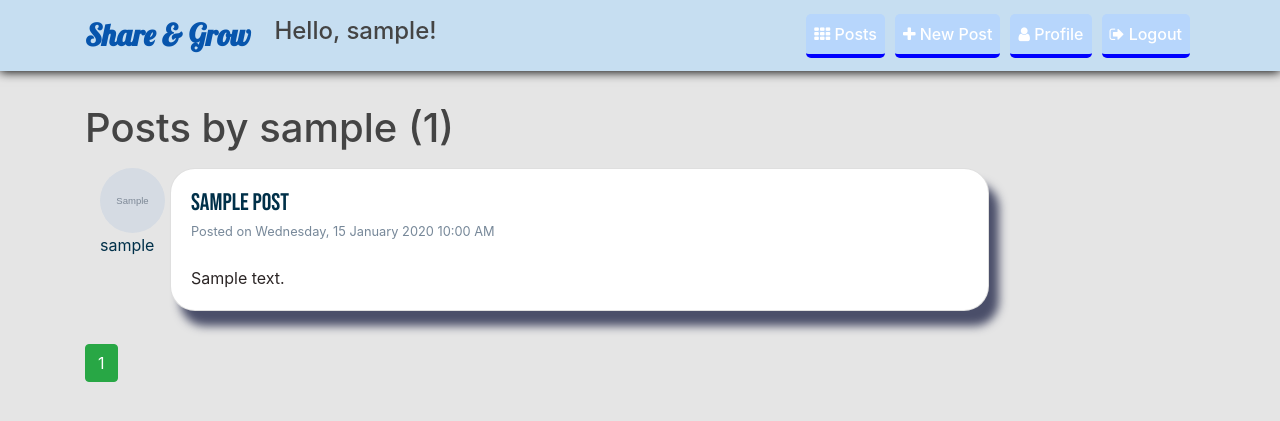
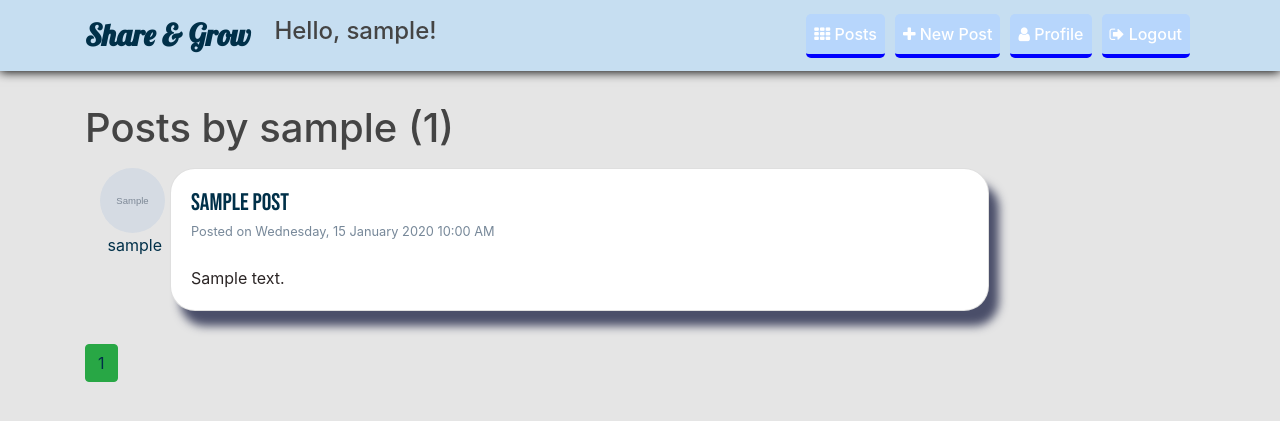
Before and after one commit to Yola21/My-Blog-Site, a Flask app: a page that uses flaskblog/templates/user_posts.html in a window 1280 px wide. Shown: the top 421 px of the page. Run offline with Flask 2, Linux system fonts and the light colour scheme; a user stored in the database is signed in; tables that the repository leaves empty hold one stand-in row (values such as "Sample post"); grey boxes marked "Sample" are stand-in pictures; some libraries are stand-ins or nearby versions; some web fonts are replaced.

Commit message:
Update user_posts.html

```diff
--- a/flaskblog/templates/user_posts.html
+++ b/flaskblog/templates/user_posts.html
@@ -21,7 +21,8 @@
     }
 
     a{
-      color: #003049;
+      color: #003049 !important;
+      text-decoration: none;
     }
 
     small{
@@ -45,7 +46,7 @@
     <div class="container" style="display: flex;">
       <article class="media" style="display: flex; flex-direction: column;">
         <img class="rounded-circle article-img" style="margin-right: 5px;" src="{{ url_for('static', filename='profile_pics/' + post.author.image_file) }}">
-        <a class="mr-2" href="{{ url_for('users.user_posts', username=post.author.username) }}">{{ post.author.username }}</a>
+        <a class="mr-2" href="{{ url_for('users.user_posts', username=post.author.username) }}" style="margin: 0 auto">{{ post.author.username }}</a>
       </article>
 
       <div class="card" style="margin-bottom: 20px;">
```
